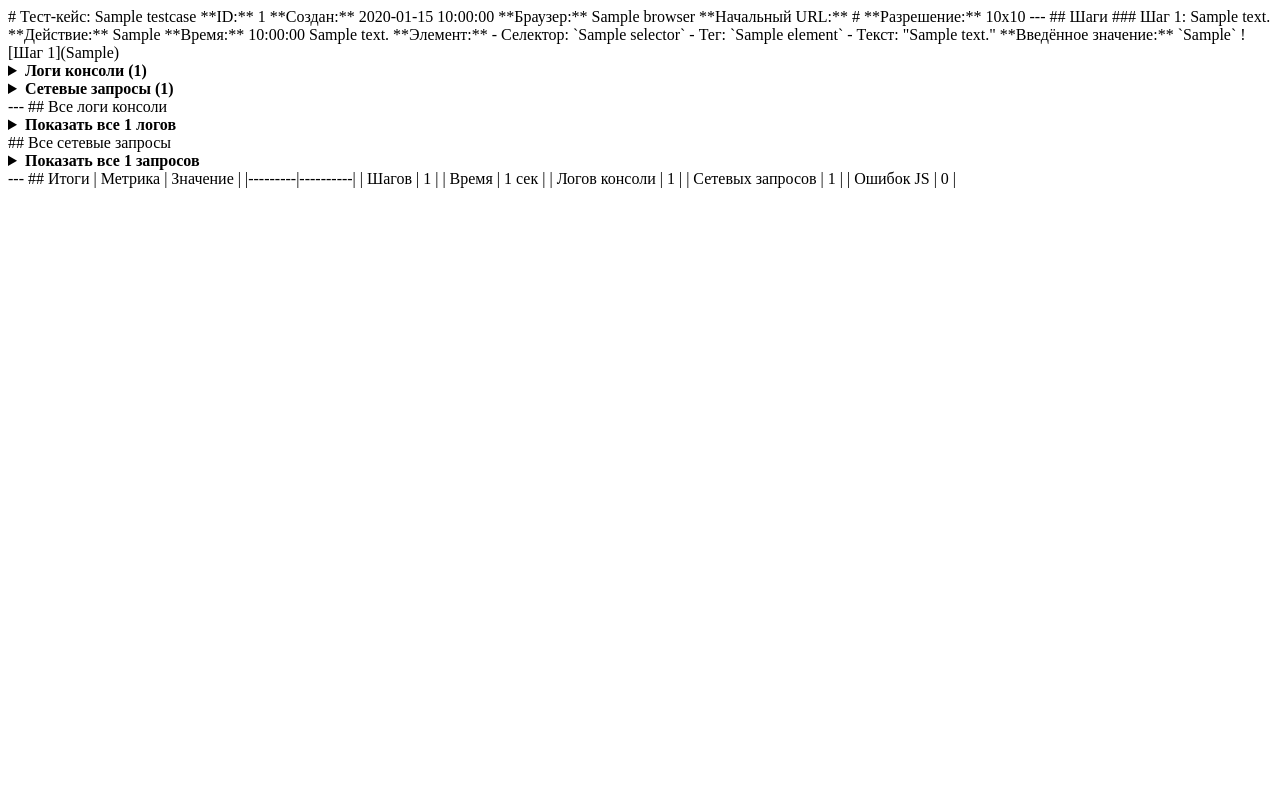
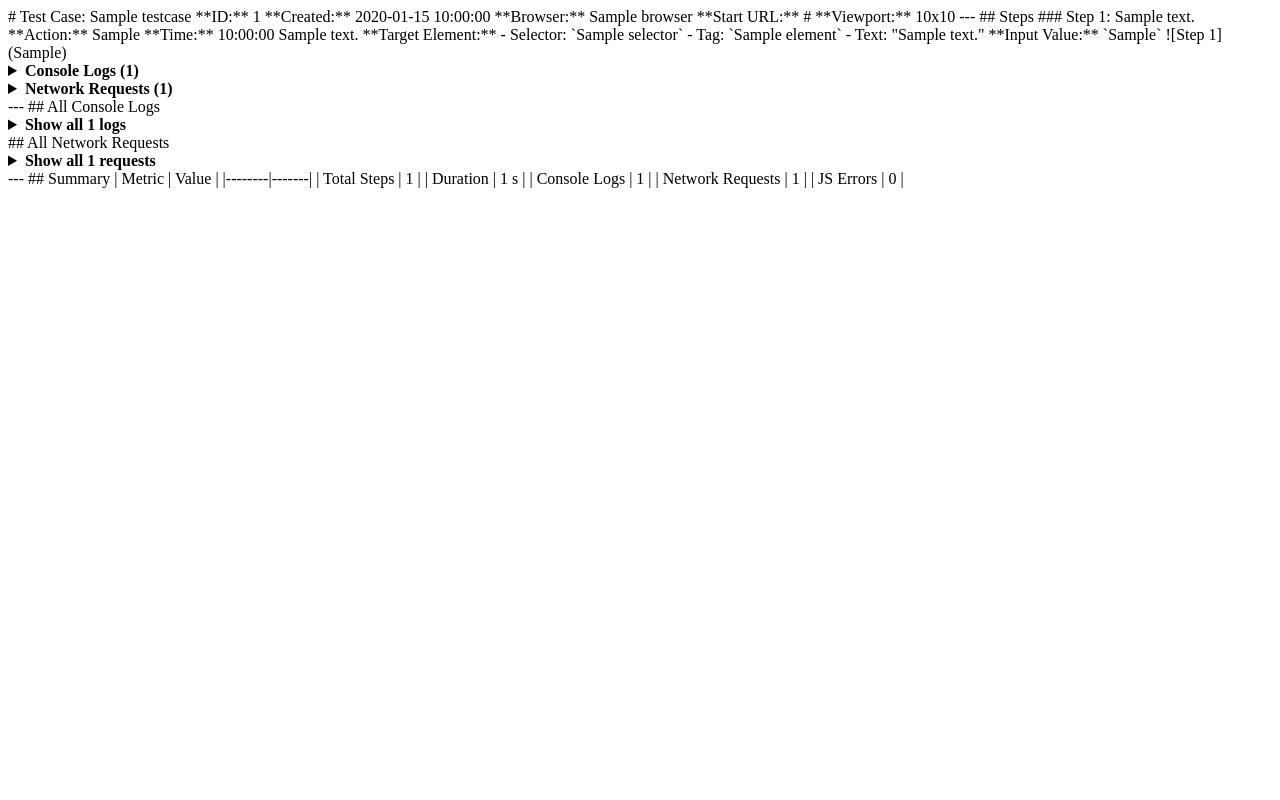
Before and after one commit to Ganesh1110/Tracecase, a Python web app: template src/qa_auto/templates/report.md.j2 in a window 1280 px wide. Run offline with Jinja, Linux system fonts and the light colour scheme; the template is opened without the code that fills it: most values are stand-ins (such as "Sample title", 1, 10 or a date in 2020).

Commit message:
i18n: convert all HTML/Markdown report templates to English and add qa_auto clean command for local SQLite DB

````diff
--- a/src/qa_auto/templates/report.md.j2
+++ b/src/qa_auto/templates/report.md.j2
@@ -1,44 +1,44 @@
-# Тест-кейс: {{ testcase.name }}
+# Test Case: {{ testcase.name }}
 
 **ID:** {{ testcase.id }}
-**Создан:** {{ testcase.created_at.strftime('%Y-%m-%d %H:%M:%S') }}
-**Браузер:** {{ testcase.browser }}
-**Начальный URL:** {{ testcase.start_url }}
-**Разрешение:** {{ testcase.viewport.width }}x{{ testcase.viewport.height }}
+**Created:** {{ testcase.created_at.strftime('%Y-%m-%d %H:%M:%S') }}
+**Browser:** {{ testcase.browser }}
+**Start URL:** {{ testcase.start_url }}
+**Viewport:** {{ testcase.viewport.width }}x{{ testcase.viewport.height }}
 
 ---
 
-## Шаги
+## Steps
 
 {% for step in testcase.steps %}
-### Шаг {{ step.number }}: {{ step.description_short }}
+### Step {{ step.number }}: {{ step.description_short }}
 
-**Действие:** {{ step.action_type }}
-**Время:** {{ step.timestamp.strftime('%H:%M:%S') }}
+**Action:** {{ step.action_type }}
+**Time:** {{ step.timestamp.strftime('%H:%M:%S') }}
 
 {{ step.description_detailed }}
 
 {% if step.element %}
-**Элемент:**
-- Селектор: `{{ step.element.selector }}`
-- Тег: `{{ step.element.tag_name }}`
-{% if step.element.text %}- Текст: "{{ step.element.text[:50] }}"{% endif %}
+**Target Element:**
+- Selector: `{{ step.element.selector }}`
+- Tag: `{{ step.element.tag_name }}`
+{% if step.element.text %}- Text: "{{ step.element.text[:50] }}"{% endif %}
 {% endif %}
 
 {% if step.input_value %}
-**Введённое значение:** `{{ step.input_value }}`
+**Input Value:** `{{ step.input_value }}`
 {% endif %}
 
 {% if step.screenshot_path %}
-![Шаг {{ step.number }}]({{ step.screenshot_path }})
+![Step {{ step.number }}]({{ step.screenshot_path }})
 {% endif %}
 
 {% if step.console_logs %}
 <details>
-<summary><strong>Логи консоли ({{ step.console_logs | length }})</strong></summary>
+<summary><strong>Console Logs ({{ step.console_logs | length }})</strong></summary>
 
-| Уровень | Сообщение |
-|---------|-----------|
+| Level | Message |
+|-------|---------|
 {% for log in step.console_logs %}
 | {{ log.level | upper }} | {{ log.message[:80] }}{% if log.message | length > 80 %}...{% endif %} |
 {% endfor %}
@@ -48,22 +48,22 @@
 
 {% if step.network_requests %}
 <details>
-<summary><strong>Сетевые запросы ({{ step.network_requests | length }})</strong></summary>
+<summary><strong>Network Requests ({{ step.network_requests | length }})</strong></summary>
 
 {% for req in step.network_requests %}
 <details>
 <summary>{{ req.method }} {{ req.url[:60] }}{% if req.url | length > 60 %}...{% endif %} → {% if req.status %}{{ req.status }}{% elif req.error %}❌{% else %}⏳{% endif %}</summary>
 
 **URL:** `{{ req.url }}`
-**Тип:** {{ req.resource_type }}
-{% if req.timing %}**Время:** {{ req.timing | round(2) }}ms{% endif %}
+**Type:** {{ req.resource_type }}
+{% if req.timing %}**Duration:** {{ req.timing | round(2) }}ms{% endif %}
 
 {% if req.request_headers %}
 <details>
-<summary>Заголовки запроса</summary>
+<summary>Request Headers</summary>
 
-| Заголовок | Значение |
-|-----------|----------|
+| Header | Value |
+|--------|-------|
 {% for key, value in req.request_headers.items() %}
 | {{ key }} | {{ value[:50] }}{% if value | length > 50 %}...{% endif %} |
 {% endfor %}
@@ -73,7 +73,7 @@
 
 {% if req.request_body %}
 <details>
-<summary>Тело запроса</summary>
+<summary>Request Body</summary>
 
 ```
 {{ req.request_body }}
@@ -84,10 +84,10 @@
 
 {% if req.response_headers %}
 <details>
-<summary>Заголовки ответа</summary>
+<summary>Response Headers</summary>
 
-| Заголовок | Значение |
-|-----------|----------|
+| Header | Value |
+|--------|-------|
 {% for key, value in req.response_headers.items() %}
 | {{ key }} | {{ value[:50] }}{% if value | length > 50 %}...{% endif %} |
 {% endfor %}
@@ -97,7 +97,7 @@
 
 {% if req.response_body %}
 <details>
-<summary>Тело ответа</summary>
+<summary>Response Body</summary>
 
 ```
 {{ req.response_body }}
@@ -107,7 +107,7 @@
 {% endif %}
 
 {% if req.error %}
-**Ошибка:** {{ req.error }}
+**Error:** {{ req.error }}
 {% endif %}
 
 </details>
@@ -120,45 +120,45 @@
 
 {% endfor %}
 
-## Все логи консоли
+## All Console Logs
 
 {% if testcase.console_logs %}
 <details>
-<summary><strong>Показать все {{ testcase.console_logs | length }} логов</strong></summary>
+<summary><strong>Show all {{ testcase.console_logs | length }} logs</strong></summary>
 
-| Время | Уровень | Сообщение |
-|-------|---------|-----------|
+| Time | Level | Message |
+|------|-------|---------|
 {% for log in testcase.console_logs %}
 | {{ log.timestamp.strftime('%H:%M:%S') }} | {{ log.level | upper }} | {{ log.message[:80] }}{% if log.message | length > 80 %}...{% endif %} |
 {% endfor %}
 
 </details>
 {% else %}
-*Логов консоли не обнаружено*
+*No console logs captured*
 {% endif %}
 
-## Все сетевые запросы
+## All Network Requests
 
 {% if testcase.network_requests %}
 <details>
-<summary><strong>Показать все {{ testcase.network_requests | length }} запросов</strong></summary>
+<summary><strong>Show all {{ testcase.network_requests | length }} requests</strong></summary>
 
 {% for req in testcase.network_requests %}
 <details>
 <summary>{{ req.timestamp.strftime('%H:%M:%S') }} | {{ req.method }} {{ req.url[:50] }}{% if req.url | length > 50 %}...{% endif %} → {% if req.status %}{{ req.status }}{% elif req.error %}❌{% else %}⏳{% endif %} | {{ req.resource_type }}</summary>
 
 **URL:** `{{ req.url }}`
-**Метод:** {{ req.method }}
-**Тип:** {{ req.resource_type }}
-{% if req.status %}**Статус:** {{ req.status }}{% endif %}
-{% if req.timing %}**Время:** {{ req.timing | round(2) }}ms{% endif %}
+**Method:** {{ req.method }}
+**Type:** {{ req.resource_type }}
+{% if req.status %}**Status:** {{ req.status }}{% endif %}
+{% if req.timing %}**Duration:** {{ req.timing | round(2) }}ms{% endif %}
 
 {% if req.request_headers %}
 <details>
-<summary>📤 Заголовки запроса</summary>
+<summary>📤 Request Headers</summary>
 
-| Заголовок | Значение |
-|-----------|----------|
+| Header | Value |
+|--------|-------|
 {% for key, value in req.request_headers.items() %}
 | `{{ key }}` | {{ value }} |
 {% endfor %}
@@ -168,7 +168,7 @@
 
 {% if req.request_body %}
 <details>
-<summary>📤 Тело запроса</summary>
+<summary>📤 Request Body</summary>
 
 ```json
 {{ req.request_body }}
@@ -179,10 +179,10 @@
 
 {% if req.response_headers %}
 <details>
-<summary>📥 Заголовки ответа</summary>
+<summary>📥 Response Headers</summary>
 
-| Заголовок | Значение |
-|-----------|----------|
+| Header | Value |
+|--------|-------|
 {% for key, value in req.response_headers.items() %}
 | `{{ key }}` | {{ value }} |
 {% endfor %}
@@ -192,7 +192,7 @@
 
 {% if req.response_body %}
 <details>
-<summary>📥 Тело ответа</summary>
+<summary>📥 Response Body</summary>
 
 ```json
 {{ req.response_body }}
@@ -202,7 +202,7 @@
 {% endif %}
 
 {% if req.error %}
-**❌ Ошибка:** {{ req.error }}
+**❌ Error:** {{ req.error }}
 {% endif %}
 
 </details>
@@ -210,14 +210,14 @@
 
 </details>
 {% else %}
-*Сетевых запросов не обнаружено*
+*No network requests captured*
 {% endif %}
 
 {% if testcase.page_errors %}
-## Ошибки JavaScript
+## JavaScript Page Errors
 
 {% for error in testcase.page_errors %}
-### ❌ Ошибка в {{ error.timestamp.strftime('%H:%M:%S') }}
+### ❌ Error at {{ error.timestamp.strftime('%H:%M:%S') }}
 
 ```
 {{ error.message }}
@@ -238,12 +238,12 @@
 
 ---
 
-## Итоги
+## Summary
 
-| Метрика | Значение |
-|---------|----------|
-| Шагов | {{ testcase.total_steps }} |
-| Время | {{ testcase.total_duration | round(2) }} сек |
-| Логов консоли | {{ testcase.console_logs | length }} |
-| Сетевых запросов | {{ testcase.network_requests | length }} |
-| Ошибок JS | {{ testcase.page_errors | length }} |
+| Metric | Value |
+|--------|-------|
+| Total Steps | {{ testcase.total_steps }} |
+| Duration | {{ testcase.total_duration | round(2) }} s |
+| Console Logs | {{ testcase.console_logs | length }} |
+| Network Requests | {{ testcase.network_requests | length }} |
+| JS Errors | {{ testcase.page_errors | length }} |
````
Also changed, not shown: docs/USER_GUIDE.md (+15 -0 lines), src/qa_auto/cli.py (+65 -1 lines), src/qa_auto/index/store.py (+9 -0 lines), src/qa_auto/templates/report.html.j2 (+42 -42 lines), tests/conftest.py (+5 -5 lines), tests/test_cli.py (+3 -1 lines), tests/test_cli_corpus.py (+7 -0 lines), tests/test_exporters.py (+9 -9 lines), tests/test_models.py (+1 -1 lines), README.md, 1 other file.
